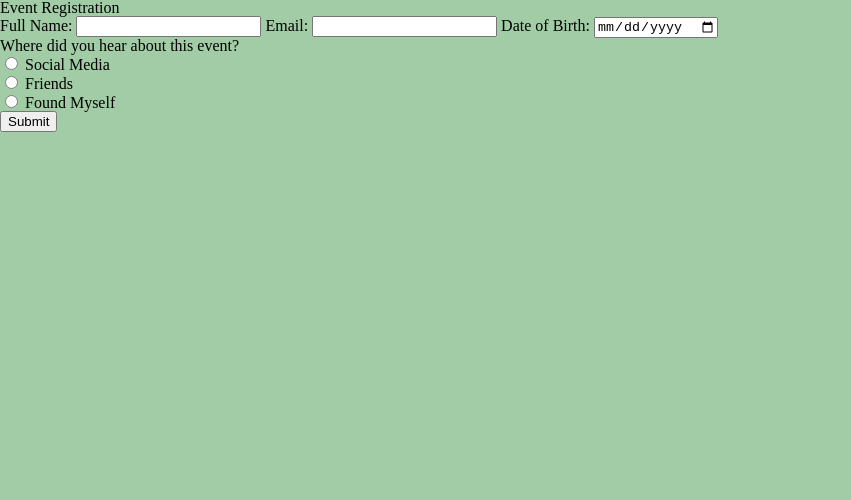
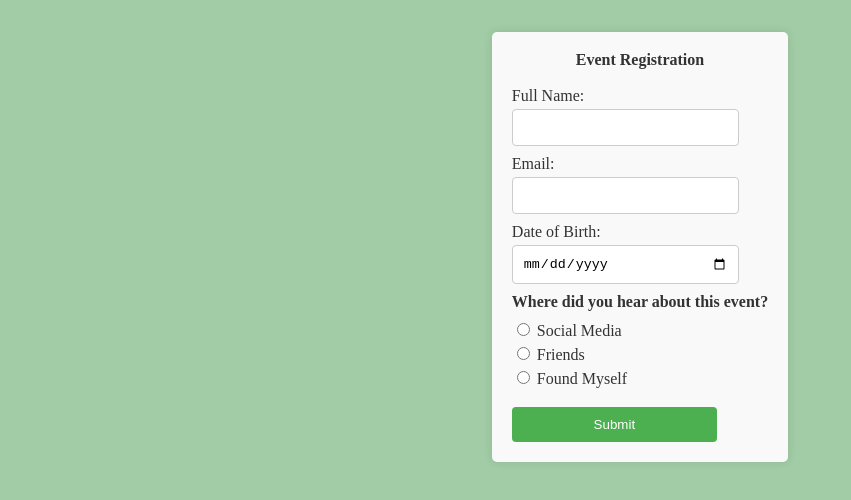
Before and after one commit to InnaTheDeveloper/EventsRegistrationApp, a website: page public/registerEventForm.html in a window 1280 px wide. Shown: the whole page, without its empty margins (0-851 px from the left). Drawn offline with nearby package versions, Linux system fonts and the light colour scheme.

Commit message:
added form styles

```diff
--- a/public/index.css
+++ b/public/index.css
@@ -122,3 +122,73 @@ main {
         margin-top: 1rem;
     }
 }
+
+#event-registration-form {
+    max-width: 400px;
+    margin: 2rem auto;
+    padding: 20px;
+    background-color: #f9f9f9;
+    border-radius: 5px;
+    box-shadow: 0 0 10px rgba(0, 0, 0, 0.1);
+}
+
+#event-registration-form h2 {
+    text-align: center;
+    margin-bottom: 20px;
+    color: #333;
+    font-weight: bold;
+}
+
+
+#event-registration-form label {
+    display: block;
+    margin-bottom: 5px;
+    color: #333;
+}
+
+#event-registration-form input[type="text"],
+#event-registration-form input[type="email"],
+#event-registration-form input[type="date"] {
+    width: 80%;
+    padding: 10px;
+    margin-bottom: 10px;
+    border: 1px solid #ccc;
+    border-radius: 4px;
+}
+
+#event-registration-form label[for="social-media"],
+#event-registration-form label[for="friends"],
+#event-registration-form label[for="found-myself"] {
+    margin-right: 10px;
+    display: inline-block;
+}
+
+
+#event-registration-form button[type="submit"] {
+    width: 80%;
+    padding: 10px;
+    background-color: #4caf50;
+    color: #fff;
+    border: none;
+    border-radius: 4px;
+    cursor: pointer;
+    transition: background-color 0.3s ease;
+}
+
+
+#event-registration-form button[type="submit"]:hover {
+    background-color: #45a049;
+}
+
+/* Fieldset */
+#event-registration-form fieldset {
+    border: none;
+    margin-bottom: 15px;
+}
+
+
+#event-registration-form legend {
+    font-weight: bold;
+    color: #333;
+    margin-bottom: 10px;
+}
```
